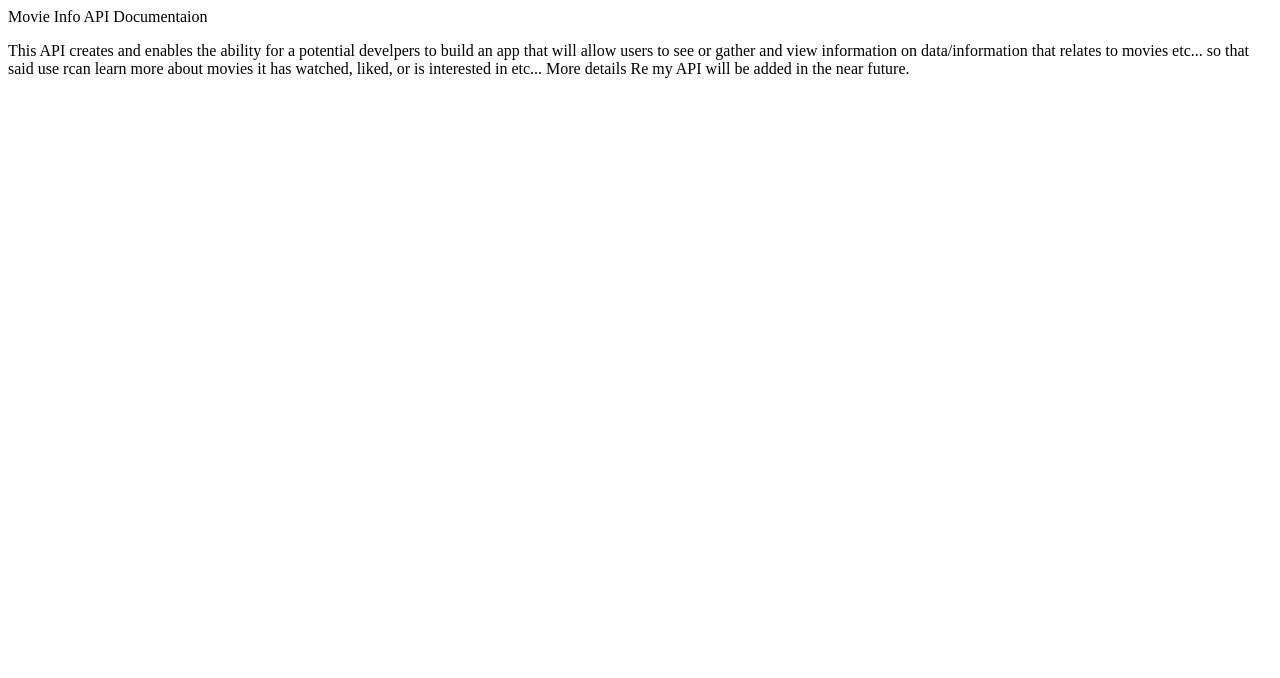
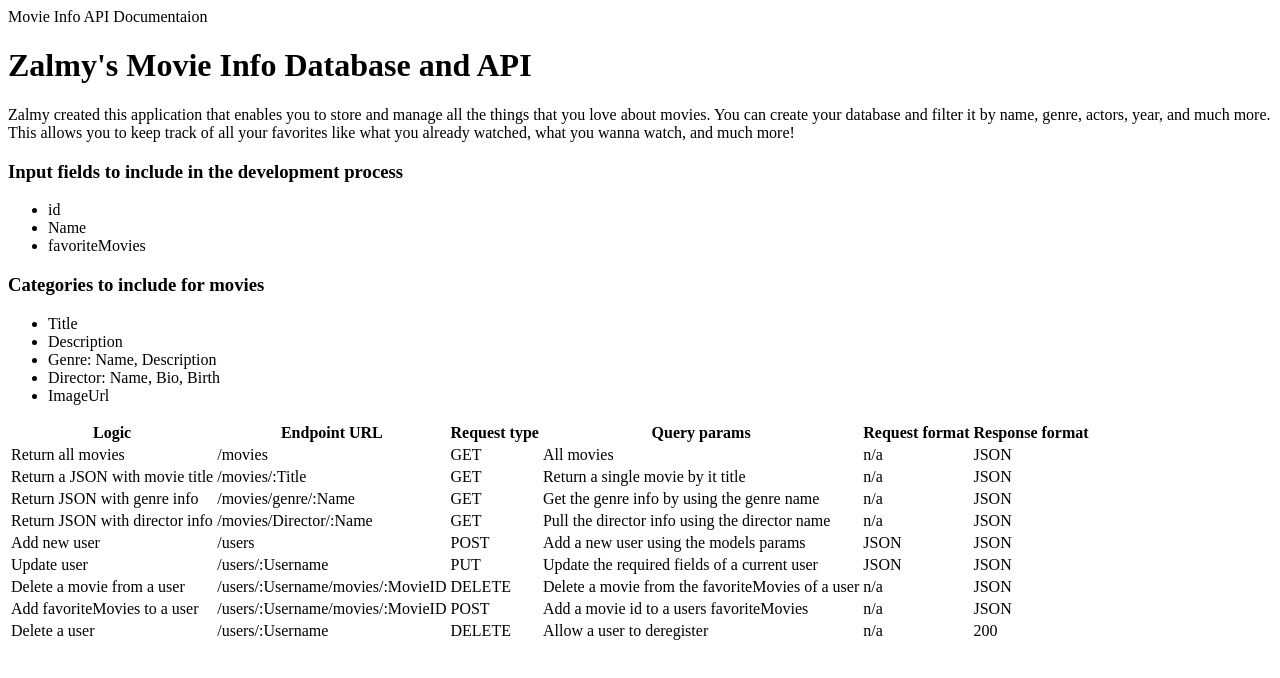
Before and after one commit to szlieb/movie_api, a website: page public/documentation.html in a window 1280 px wide. Drawn offline with Linux system fonts and the light colour scheme.

Commit message:
Updated public doc ifle

```diff
--- a/public/documentation.html
+++ b/public/documentation.html
@@ -10,9 +10,132 @@
         </head>
         <header>Movie Info API Documentaion</header>
         <body>
-        <p>
-            This API creates and enables the ability for a potential develpers to build an app that will allow users  to see or gather and view information
-            on data/information that relates to movies etc... so that said use rcan learn more about movies it has watched, liked, or is interested in etc...
-            More details Re my API will be added in the near future.
-        </p>
-        </body>
+            <h1 class="about-header">Zalmy's Movie Info Database and API</h1>
+            <p class="about-site">
+                Zalmy created this application that enables you to store and manage all the things that you love about movies. You can create your database and filter it by name, genre, actors, year, and much more. This allows you to keep track of all your favorites like what you already watched, what you wanna watch, and much more!
+            </p>
+            <div class="input-fields">
+            <h3>Input fields to include in the development process</h3>
+            <ul>
+                <li>id</li>
+                <li>Name</li>
+                <li>favoriteMovies</li>
+            </ul>
+        </div>
+        <div class="category-fields">
+            <h3>Categories to include for movies</h3>
+            <ul>
+                <li>Title</li>
+                <li>Description</li>
+                <li>Genre: Name, Description</li>
+                <li>Director: Name, Bio, Birth</li>
+                <li>ImageUrl</li>
+            </ul>
+        </div>
+
+        <table>
+            <thead>
+            <th>Logic</th>
+            <th>Endpoint URL</th>
+            <th>Request type</th>
+            <th>Query params</th>
+            <th>Request format</th>
+            <th>Response format
+            </th>
+        </thead>
+        <tbody>
+        <!-- <tr>
+            <td>Return a JSON of the movie names</td>
+            <td>/movies/:Title</td>
+            <td>GET</td>
+            <td>JSON</td>
+        </tr> -->
+        <tr>
+            <td>Return all movies</td>
+            <td>/movies</td>
+            <td>GET</td>
+            <td>All movies</td>
+            <td>n/a</td>
+            <td>JSON</td>
+
+        </tr>
+        <tr>
+            <td>Return a JSON with movie title </td>
+            <td>/movies/:Title </td>
+            <td>GET</td>
+            <td>Return a single movie by it title</td>
+            <td>n/a</td>
+            <td>JSON</td>
+        </tr>
+        <tr>
+            <td>Return JSON with genre info</td>
+            <td>/movies/genre/:Name</td>
+            <td>GET</td>
+            <td>Get the genre info by using the genre name</td>
+            <td>n/a</td>
+            <td>JSON</td>
+        </tr>
+        <tr>
+            <td>Return JSON with director info</td>
+            <td>/movies/Director/:Name</td>
+            <td>GET</td>
+            <td>Pull the director info using the director name</td>
+            <td>n/a</td>
+            <td>JSON</td>
+        </tr>
+        <!-- <tr>
+            <td>Add a new user to shyFlix using JSON</td>
+            <td>/movies/directors/:directorName</td>
+            <td>GET</td>
+            <td>JSON</td>
+        </tr> -->
+        <tr>
+            <td>Add new user</td>
+            <td>/users</td>
+            <td>POST</td>
+            <td>Add a new user using the models params</td>
+            <td>JSON</td>
+            <td>JSON</td>
+        </tr>
+        <tr>
+            <td>Update user</td>
+            <td>/users/:Username</td>
+            <td>PUT</td>
+            <td>Update the required fields of a current user</td>
+            <td>JSON</td>
+            <td>JSON</td>
+        </tr>
+        <tr>
+            <td>Delete a movie from a user</td>
+            <td>/users/:Username/movies/:MovieID</td>
+            <td>DELETE</td>
+            <td>Delete a movie from the favoriteMovies of a user</td>
+            <td>n/a</td>
+            <td>JSON</td>
+        </tr>
+        <tr>
+            <td>Add favoriteMovies to a user</td>
+            <td>/users/:Username/movies/:MovieID</td>
+            <td>POST</td>
+            <td>Add a movie id to a users favoriteMovies</td>
+            <td>n/a</td>
+            <td>JSON</td>
+        </tr>
+        <!-- <tr>
+            <td>Delete movies from Favorite movies</td>
+            <td>/users/:Username/movies/:MovieID</td>
+            <td>Delete</td>
+            <td>201</td>
+        </tr> -->
+        <tr>
+            <td>Delete a user</td>
+            <td>/users/:Username</td>
+            <td>DELETE</td>
+            <td>Allow a user to deregister</td>
+            <td>n/a</td>
+            <td>200</td>
+        </tr>
+        </tbody>
+        </table>
+</body>
+</html>
```
Also changed, not shown: log.txt (+15 -0 lines).
